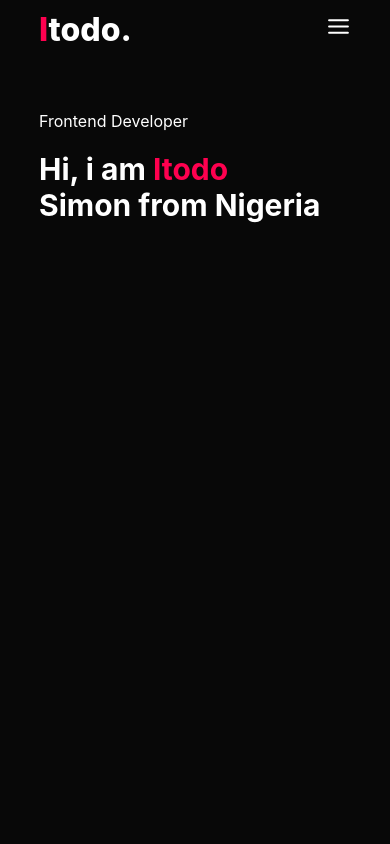
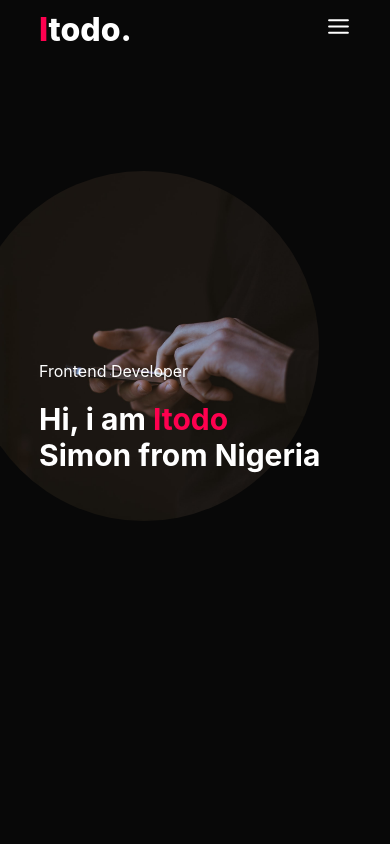
Before and after one commit to Itodo-S/portfolio, a React (Create React App) app: page / in a window 390 px wide. Shown: the top 844 px of the page. Built offline with nearby package versions, Linux system fonts and the light colour scheme.

Commit message:
adjusted the header for mobile view

```diff
--- a/src/index.css
+++ b/src/index.css
@@ -433,11 +433,14 @@ nav .fas {
 /* styling for small screen */
 @media only screen and (max-width: 600px) {
   #header {
-    /* visibility: hidden; */
+
   }
 
   #header__image {
-    visibility: hidden;
+    background-image: url('./assets/bg_switch.jpg');
+    background-size: cover;
+    background-repeat: no-repeat;
+    background-position: center;
   }
 
   .header__image_spiner {
@@ -445,7 +448,7 @@ nav .fas {
   }
 
   .header__text {
-    /* margin-top: 100%; */
+    margin-top: 100%;
     font-size: 16px;
   }
 
@@ -465,7 +468,7 @@ nav .fas {
     top: 0;
     right: -200px;
     width: 200px;
-    height: 100vh;
+    height: 50vh;
     padding-top: 50px;
     z-index: 2;
     transition: right 0.5s;
@@ -477,9 +480,12 @@ nav .fas {
     top: 0;
     right: 0;
     width: 200px;
-    height: 100vh;
+    height: 50vh;
     padding-top: 50px;
     z-index: 2;
+    opacity: 0.8;
+    border-bottom-left-radius: 10px;
+    border-top-left-radius: 10px;
     transition: right 0.5s;
   }
 
@@ -494,6 +500,7 @@ nav .fas {
     left: 25px;
     cursor: pointer;
   }
+
 
   .sub-title {
     font-size: 40px;
```
Also changed, not shown: src/assets/bg_switch.jpg (added).
